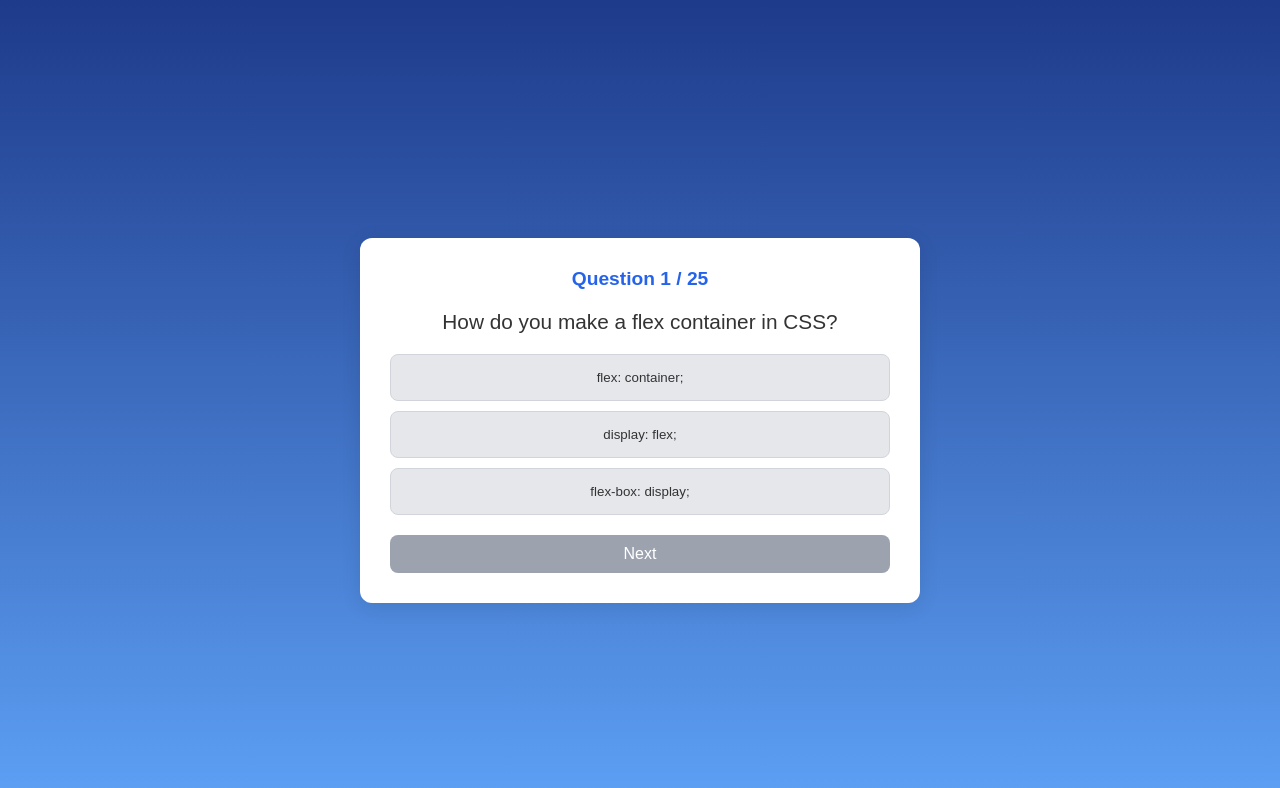
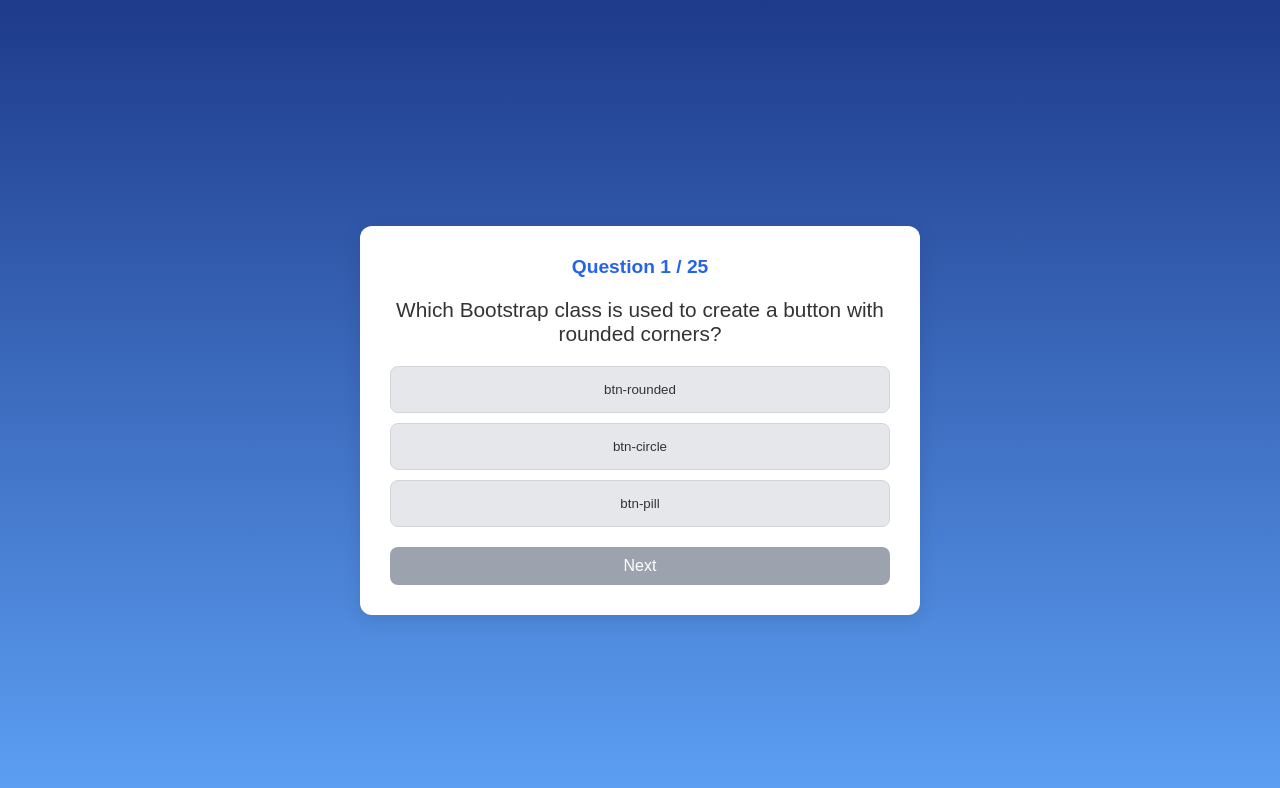
Before and after one commit to FaiqShahzad1/test, a plain HTML site: page index.html in a window 1280 px wide. Drawn offline with Linux system fonts and the light colour scheme.

Commit message:
chore: update questions

```diff
--- a/index.html
+++ b/index.html
@@ -19,7 +19,7 @@
         <h2>Quiz Summary</h2>
         <p id="score-text"></p>
         <div class="summary" id="summary"></div>
-         <button onclick="restartQuiz()" class="btn">Restart Quiz</button>
+        <!-- <button onclick="restartQuiz()" class="btn ">Restart Quiz</button> -->
     </div>
     <script src="script.js"></script>
 </body>
--- a/script.js
+++ b/script.js
@@ -1,189 +1,178 @@
 const quizData = [
   {
-      question: "How do you make a flex container in CSS?",
-      options: ["flex: container;", "display: flex;", "flex-box: display;"],
-      rightAnswer: "display: flex;",
+    question:
+      "Which Bootstrap class is used to create a button with rounded corners?",
+    options: ["btn-rounded", "btn-circle", "btn-pill"],
+    rightAnswer: "btn-pill",
   },
   {
-      question: "How do you create a button in Bootstrap?",
-      options: [
-        "<button class='btn'>",
-        "<button class='button'>",
-        "<button class='btn-style'>",
-      ],
-      rightAnswer: "<button class='btn'>",
+    question: "Which HTML5 tag is used to define navigation links?",
+    options: ["<nav>", "<header>", "<footer>"],
+    rightAnswer: "<nav>",
   },
   {
     question:
-        "Which property is used to create space between the border and the content of an element?",
-      options: ["padding", "margin", "spacing"],
-      rightAnswer: "padding",
+      "Which attribute is used to set the alternative text for an image?",
+    options: ["title", "alt", "src"],
+    rightAnswer: "alt",
   },
   {
-      question: "Which attribute is used to open a link in a new tab?",
-      options: ["target='_new'", "target='_blank'", "target='_tab'"],
-      rightAnswer: "target='_blank'",
-    },
-    {
-      question: "What is the difference between <section> and <div>?",
-      options: [
-        "<div> is semantic; <section> is not",
-        "<section> is semantic; <div> is not",
-        "<section> can only contain <div> elements",
-      ],
-      rightAnswer: "<section> is semantic; <div> is not",
+    question: "Which CSS property is used to change the text color?",
+    options: ["font-color", "text-color", "color"],
+    rightAnswer: "color",
   },
   {
     question:
-        "Which CSS property is used to control the stacking order of elements?",
-      options: ["z-index", "order", "stack"],
-      rightAnswer: "z-index",
+      "Which CSS property is used to set the background color of an element?",
+    options: ["background-color", "color", "background"],
+    rightAnswer: "background-color",
   },
   {
-      question: "How do you center an element vertically in CSS using Flexbox?",
+    question:
+      "Which pseudo-class is used to style an element when the mouse hovers over it?",
+    options: [":hover", ":active", ":focus"],
+    rightAnswer: ":hover",
+  },
+  {
+    question:
+      "Which CSS property is used to control the transparency of an element?",
+    options: ["visibility", "opacity", "filter"],
+    rightAnswer: "opacity",
+  },
+  {
+    question: "What does the 'z-index' property in CSS control?",
     options: [
-        "vertical-align: middle;",
-        "margin: auto;",
+      "The size of an element",
+      "The stacking order of elements",
+      "The visibility of an element",
+    ],
+    rightAnswer: "The stacking order of elements",
+  },
+  {
+    question: "What does 'position: absolute;' do in CSS?",
+    options: [
+      "Positions the element relative to its parent",
+      "Positions the element relative to the nearest positioned ancestor",
+      "Centers the element on the page",
+    ],
+    rightAnswer:
+      "Positions the element relative to the nearest positioned ancestor",
+  },
+  {
+    question: "How do you hide an element but keep its space in the document?",
+    options: ["display: none;", "visibility: hidden;", "opacity: 0;"],
+    rightAnswer: "visibility: hidden;",
+  },
+  {
+    question: "Which HTML tag is used to create a hyperlink?",
+    options: ["<a>", "<link>", "<href>"],
+    rightAnswer: "<a>",
+  },
+  {
+    question: "How do you align text to the center in CSS?",
+    options: [
+      "text-align: center;",
+      "align-text: center;",
+      "justify-content: center;",
+    ],
+    rightAnswer: "text-align: center;",
+  },
+  {
+    question:
+      "Which media query is used to apply styles for devices with a maximum width of 600px?",
+    options: [
+      "@media (min-width: 600px)",
+      "@media (max-width: 600px)",
+      "@media (width: 600px)",
+    ],
+    rightAnswer: "@media (max-width: 600px)",
+  },
+  {
+    question: "What does the 'container' class in Bootstrap do?",
+    options: [
+      "Creates a responsive fixed-width container",
+      "Adds padding to all elements",
+      "Centers all text on the page",
+    ],
+    rightAnswer: "Creates a responsive fixed-width container",
+  },
+  {
+    question: "How do you center a block element using Flexbox?",
+    options: [
+      "align-items: center;",
+      "justify-content: center;",
       "align-items: center; justify-content: center;",
     ],
     rightAnswer: "align-items: center; justify-content: center;",
   },
   {
-      question: "What does the 'position: fixed;' property do?",
-      options: [
-        "Positions an element relative to its container",
-        "Fixes an element relative to the viewport",
-        "Makes an element float above all other elements",
-      ],
-      rightAnswer: "Fixes an element relative to the viewport",
+    question:
+      "How do you make an element stick to the top of the page in Bootstrap?",
+    options: ["position-fixed", "sticky-top", "top-fixed"],
+    rightAnswer: "sticky-top",
   },
   {
-      question: "Which property is used to create rounded corners?",
-      options: ["corner-radius", "border-radius", "round-corner"],
-      rightAnswer: "border-radius",
+    question:
+      "Which CSS property is used to create a shadow around an element?",
+    options: ["box-shadow", "border-shadow", "shadow"],
+    rightAnswer: "box-shadow",
   },
   {
-      question: "How do you create a responsive image in CSS?",
+    question: "What does 'flex-wrap: wrap;' do in a flex container?",
     options: [
-        "position: relative; width: auto;",
-        "max-width: 100%; height: auto;",
-        "width: 100%; height: fixed;",
+      "Prevents child elements from wrapping",
+      "Allows child elements to wrap onto the next line",
+      "Centers the child elements",
     ],
-      rightAnswer: "max-width: 100%; height: auto;",
+    rightAnswer: "Allows child elements to wrap onto the next line",
+  },
+  {
+    question: "What is the purpose of the <footer> tag in HTML?",
+    options: [
+      "To define navigation links",
+      "To group footer content such as copyright and links",
+      "To add a heading at the bottom of the page",
+    ],
+    rightAnswer: "To group footer content such as copyright and links",
+  },
+  {
+    question: "Which property is used to add space inside an element?",
+    options: ["padding", "margin", "border"],
+    rightAnswer: "padding",
+  },
+  {
+    question:
+      "How do you apply styles to screens larger than 1024px using media queries?",
+    options: [
+      "@media (min-width: 1024px)",
+      "@media (max-width: 1024px)",
+      "@media (screen-width: 1024px)",
+    ],
+    rightAnswer: "@media (min-width: 1024px)",
+  },
+  {
+    question: "What is the default display value of the <div> element?",
+    options: ["inline", "block", "inline-block"],
+    rightAnswer: "block",
+  },
+  {
+    question: "Which class is used to hide an element in Bootstrap?",
+    options: [".hide", ".d-none", ".invisible"],
+    rightAnswer: ".d-none",
+  },
+  {
+    question: "Which media query is used to target small screens?",
+    options: [
+      "@media (max-width: 576px)",
+      "@media (min-width: 576px)",
+      "@media (small-screens)",
+    ],
+    rightAnswer: "@media (max-width: 576px)",
   },
   {
     question: "What is the default positioning of an HTML element in CSS?",
     options: ["static", "relative", "absolute"],
     rightAnswer: "static",
-    },
-    {
-      question: "What does the 'overflow' property control?",
-      options: [
-        "Alignment of child elements",
-        "Content visibility outside a container",
-        "Text wrapping within an element",
-      ],
-      rightAnswer: "Content visibility outside a container",
-    },
-    {
-      question: "How do you apply a CSS rule only for screens wider than 768px?",
-      options: [
-        "@media (max-width: 768px)",
-        "@media (min-width: 768px)",
-        "@screen (min-width: 768px)",
-      ],
-      rightAnswer: "@media (min-width: 768px)",
-    },
-    {
-      question: "What is the purpose of the <head> tag in HTML?",
-      options: [
-        "Displays the main content of the page",
-        "Contains metadata and links to external resources",
-        "Adds a header to the page",
-      ],
-      rightAnswer: "Contains metadata and links to external resources",
-    },
-    {
-      question:
-        "How do you make an element's width match the parent's width in CSS?",
-      options: ["width: 100%;", "width: auto;", "width: inherit;"],
-      rightAnswer: "width: 100%;",
-    },
-    {
-      question: "What is the purpose of the 'float' property in CSS?",
-      options: [
-        "Centers an element within its container",
-        "Adds a shadow effect to an element",
-        "Positions an element to the left or right within its container",
-      ],
-      rightAnswer:
-        "Positions an element to the left or right within its container",
-    },
-    {
-      question: "Which CSS property sets the space between table cells?",
-      options: ["border-spacing", "cell-padding", "cell-spacing"],
-      rightAnswer: "border-spacing",
-    },
-    {
-      question:
-        "What is the difference between 'visibility: hidden;' and 'display: none;'?",
-      options: [
-        "'visibility: hidden;' removes the element's space; 'display: none;' keeps it",
-        "'visibility: hidden;' keeps the element's space; 'display: none;' removes it",
-        "'visibility: hidden;' makes the element transparent; 'display: none;' hides it completely",
-      ],
-      rightAnswer:
-        "'visibility: hidden;' keeps the element's space; 'display: none;' removes it",
-    },
-    {
-      question:
-        "Which class is used to align items horizontally in the center of a Bootstrap grid?",
-      options: [
-        "justify-content-start",
-        "justify-content-center",
-        "align-items-center",
-      ],
-      rightAnswer: "justify-content-center",
-    },
-    {
-      question: "How do you center a block element horizontally in CSS?",
-      options: ["margin: auto;", "text-align: center;", "display: center;"],
-      rightAnswer: "margin: auto;",
-    },
-    {
-      question: "How can you create a Bootstrap modal?",
-      options: [
-        "<div class='modal'>",
-        "<div class='modal-window'>",
-        "<div class='bootstrap-modal'>",
-      ],
-      rightAnswer: "<div class='modal'>",
-    },
-    {
-      question:
-        "What is the main class used to create a responsive grid in Bootstrap?",
-      options: ["grid", "container", "row"],
-      rightAnswer: "container",
-    },
-    {
-      question: "Which CSS property is used to add shadows to an element?",
-      options: ["text-shadow", "box-shadow", "shadow"],
-      rightAnswer: "box-shadow",
-    },
-    {
-      question: "Which property controls the space between the lines of text?",
-      options: ["letter-spacing", "word-spacing", "line-height"],
-      rightAnswer: "line-height",
-    },
-    {
-      question: "What does 'display: inline-block;' do in CSS?",
-      options: [
-        "Makes an element invisible on the page",
-        "Allows an element to be displayed inline, but with block-level styling",
-        "Makes an element behave like a block-level element",
-      ],
-      rightAnswer:
-        "Allows an element to be displayed inline, but with block-level styling",
   },
 ];
 
```
Lines whose indentation alone changed are shown as unchanged.
